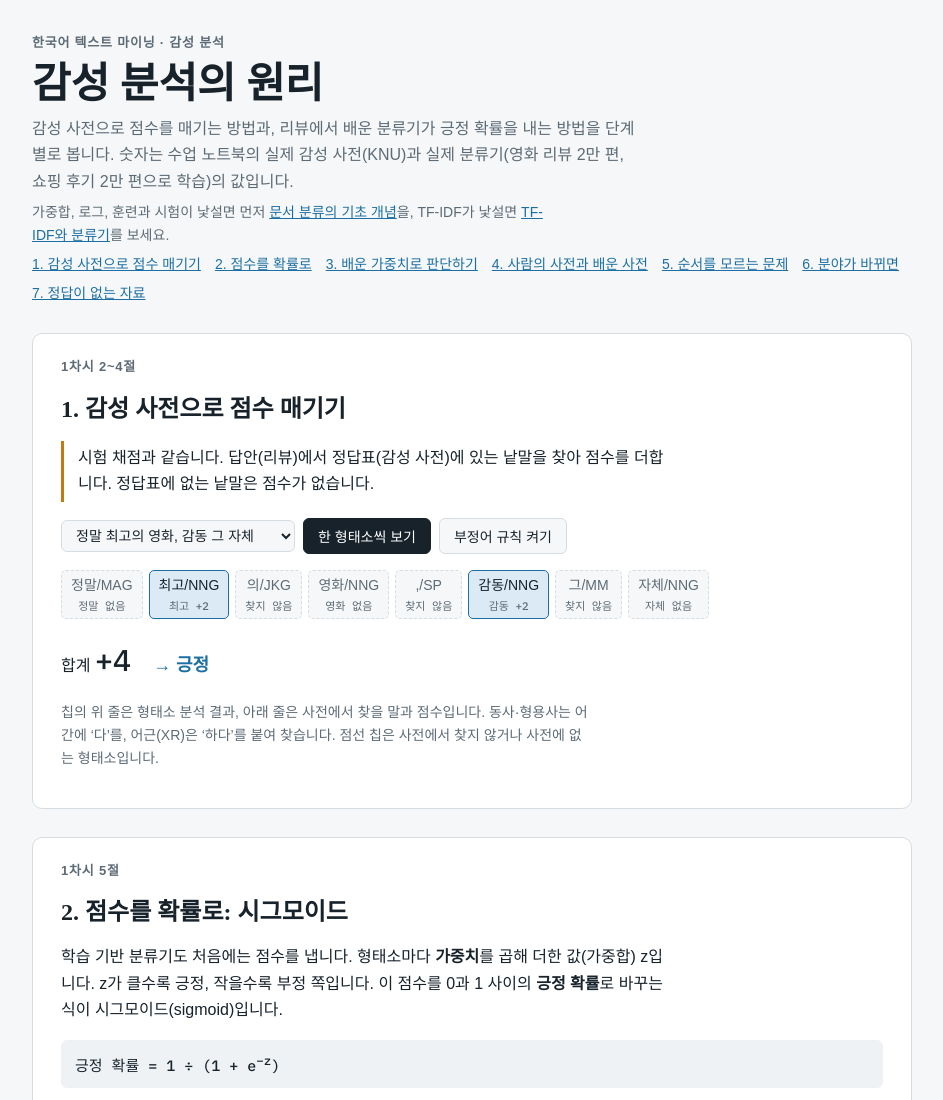
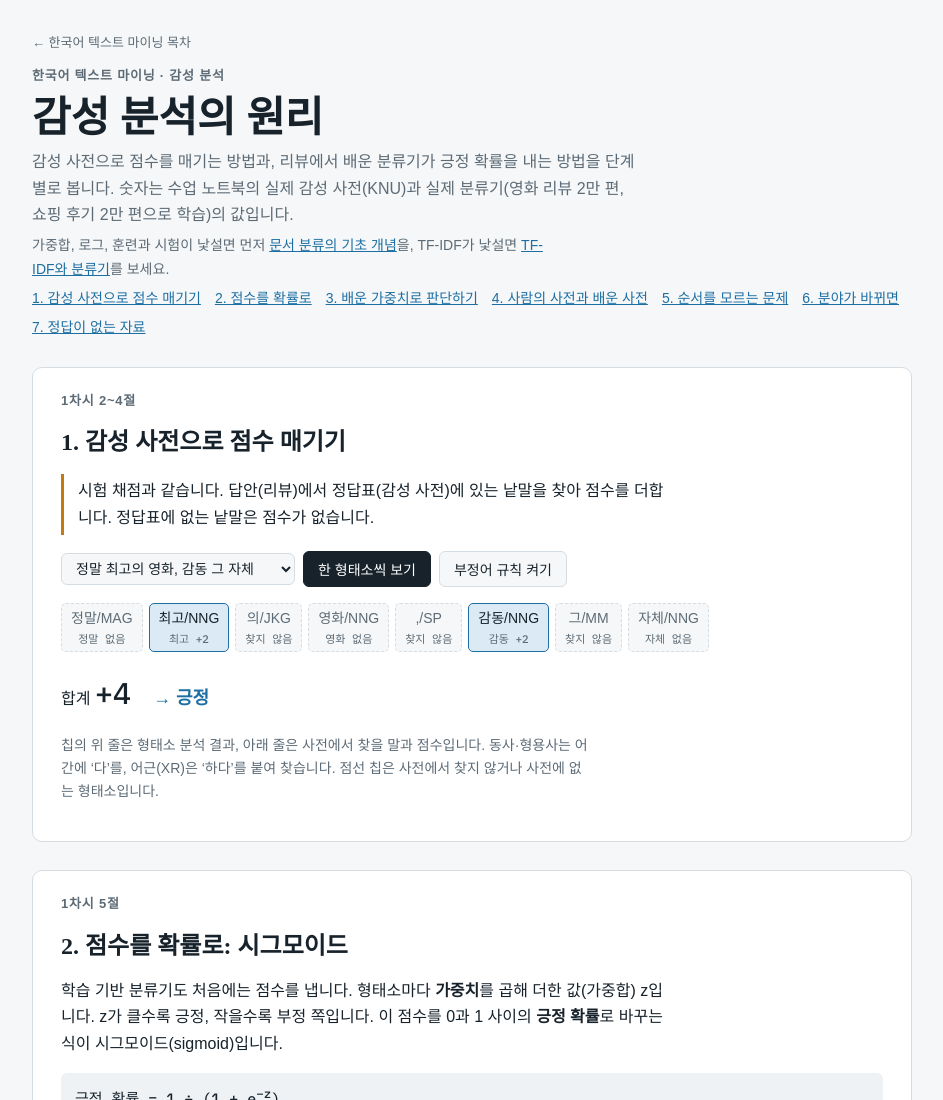
Before and after one commit to peilles/textmining, a plain HTML site: page sentiment_explainer.html in a window 1280 px wide. Shown: the top 1100 px of the page, without its empty margins (168-1111 px from the left). Drawn offline with Linux system fonts and the light colour scheme; a web font is replaced by a local one.

Commit message:
Add back-to-index link to sentiment and topic pages
Co-Authored-By: Claude Opus 5.5 <noreply@anthropic.com>
Claude-Session: https://claude.ai/code/session_014D7g7EMxrw5dzsG1qToPnE

```diff
--- a/sentiment_explainer.html
+++ b/sentiment_explainer.html
@@ -127,10 +127,15 @@ mark.p { border-color: var(--pos); } mark.n { border-color: var(--neg); }
 mark.gone { border-color: transparent; text-decoration: line-through; opacity: .5; }
 .score { font-family: var(--f-num); font-size: 13px; color: var(--muted); }
 @media (prefers-reduced-motion: reduce) { * { transition: none !important; animation: none !important; } }
+.crumbs { margin: 0 0 6px; font-size: 13px; }
+.crumbs a { color: var(--muted); text-decoration: none; }
+.crumbs a:hover, .crumbs a:focus-visible { color: var(--ink); text-decoration: underline; text-underline-offset: 3px; }
+@media print { .crumbs { display: none; } }
 </style>
 </head><body>
 <main>
 <header>
+    <nav class="crumbs" aria-label="목차"><a href="index.html">← 한국어 텍스트 마이닝 목차</a></nav>
   <div class="eyebrow">한국어 텍스트 마이닝 · 감성 분석</div>
   <h1>감성 분석의 원리</h1>
   <p class="lead">감성 사전으로 점수를 매기는 방법과, 리뷰에서 배운 분류기가 긍정 확률을 내는 방법을 단계별로 봅니다. 숫자는 수업 노트북의 실제 감성 사전(KNU)과 실제 분류기(영화 리뷰 2만 편, 쇼핑 후기 2만 편으로 학습)의 값입니다.</p>
```
Also changed, not shown: topic_explainer.html (+5 -0 lines).
